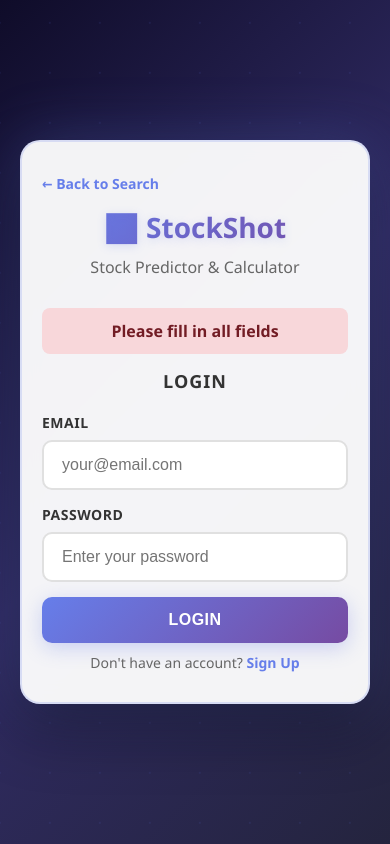
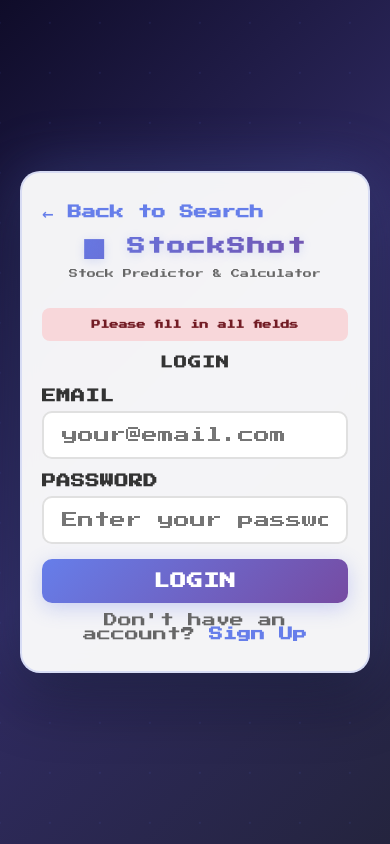
Before and after one commit to themiskouts/StockShot, a website: page login.html in a window 390 px wide. Both pictures are taken after a click on the button "LOGIN". Drawn offline with Linux system fonts and the light colour scheme.

Commit message:
Add Press Start 2P pixelated font for retro style

```diff
--- a/style.css
+++ b/style.css
@@ -1,3 +1,5 @@
+@import url('https://fonts.googleapis.com/css2?family=Press+Start+2P&display=swap');
+
 * {
   margin: 0;
   padding: 0;
@@ -5,7 +7,7 @@
 }
 
 body {
-  font-family: 'Segoe UI', Tahoma, Geneva, Verdana, sans-serif;
+  font-family: 'Press Start 2P', cursive;
   background: linear-gradient(135deg, #0f0c29 0%, #302b63 50%, #24243e 100%);
   min-height: 100vh;
   display: flex;
@@ -27,17 +29,18 @@ body {
     border-radius: 8px;
     text-decoration: none;
     font-weight: 600;
-    font-size: 14px;
+    font-size: 12px;
     border: 1px solid #dcdfe6;
     transition: all 0.2s ease;
     margin-bottom: 20px;
     cursor: pointer;
+    font-family: 'Press Start 2P', cursive;
 }
 
 .btn-back:hover {
     background-color: #e4e7ed;
     color: #1a1a1a;
-    transform: translateX(-3px); /* Subtle shift left effect */
+    transform: translateX(-3px);
 }
 
 /* Animated background elements */
@@ -77,20 +80,23 @@ h1 {
   color: #667eea;
   margin-bottom: 10px;
   text-align: center;
-  font-size: 36px;
+  font-size: 24px;
   text-shadow: 0 2px 10px rgba(102, 126, 234, 0.2);
   background: linear-gradient(135deg, #667eea 0%, #764ba2 100%);
   -webkit-background-clip: text;
   -webkit-text-fill-color: transparent;
   background-clip: text;
+  font-family: 'Press Start 2P', cursive;
+  letter-spacing: 2px;
 }
 
 .subtitle {
   color: #666;
   text-align: center;
   margin-bottom: 30px;
-  font-size: 16px;
+  font-size: 11px;
   font-weight: 500;
+  font-family: 'Press Start 2P', cursive;
 }
 
 .search-box {
@@ -104,9 +110,10 @@ input {
   padding: 14px 18px;
   border: 2px solid #e0e0e0;
   border-radius: 12px;
-  font-size: 16px;
+  font-size: 12px;
   transition: all 0.3s ease;
   background: #f9f9f9;
+  font-family: 'Press Start 2P', cursive;
 }
 
 input:focus {
@@ -124,12 +131,13 @@ button {
   border: none;
   border-radius: 12px;
   cursor: pointer;
-  font-size: 16px;
+  font-size: 11px;
   font-weight: bold;
   transition: all 0.3s ease;
   box-shadow: 0 5px 20px rgba(102, 126, 234, 0.3);
   text-transform: uppercase;
   letter-spacing: 0.5px;
+  font-family: 'Press Start 2P', cursive;
 }
 
 button:hover {
@@ -167,28 +175,31 @@ button:active {
 }
 
 .stock-symbol {
-  font-size: 28px;
+  font-size: 20px;
   font-weight: bold;
   color: #667eea;
   margin-bottom: 12px;
   text-transform: uppercase;
   letter-spacing: 2px;
+  font-family: 'Press Start 2P', cursive;
 }
 
 .stock-price {
-  font-size: 42px;
+  font-size: 24px;
   background: linear-gradient(135deg, #667eea 0%, #764ba2 100%);
   -webkit-background-clip: text;
   -webkit-text-fill-color: transparent;
   background-clip: text;
   margin-bottom: 15px;
   font-weight: bold;
+  font-family: 'Press Start 2P', cursive;
 }
 
 .stock-change {
-  font-size: 16px;
+  font-size: 11px;
   margin-bottom: 8px;
   color: #555;
+  font-family: 'Press Start 2P', cursive;
 }
 
 .change-positive {
@@ -223,6 +234,8 @@ button:active {
   border: 2px solid #e0e0e0;
   border-radius: 10px;
   background: white;
+  font-family: 'Press Start 2P', cursive;
+  font-size: 11px;
 }
 
 .calc-input input:focus {
@@ -248,18 +261,20 @@ button:active {
 
 .result-label {
   color: #999;
-  font-size: 13px;
+  font-size: 9px;
   margin-bottom: 8px;
   text-transform: uppercase;
   letter-spacing: 0.5px;
   font-weight: 600;
+  font-family: 'Press Start 2P', cursive;
 }
 
 .result-value {
-  font-size: 32px;
+  font-size: 18px;
   color: #667eea;
   font-weight: bold;
   margin-bottom: 15px;
+  font-family: 'Press Start 2P', cursive;
 }
 
 .nav-buttons {
@@ -273,11 +288,12 @@ button:active {
   flex: 1;
   min-width: 120px;
   padding: 12px;
-  font-size: 14px;
+  font-size: 9px;
   background: #e0e0e0;
   color: #333;
   box-shadow: none;
   text-transform: capitalize;
+  font-family: 'Press Start 2P', cursive;
 }
 
 .nav-buttons button.active {
@@ -293,9 +309,119 @@ button:active {
 h3 {
   color: #333;
   margin-bottom: 15px;
-  font-size: 18px;
+  font-size: 13px;
   text-transform: uppercase;
   letter-spacing: 1px;
+  font-family: 'Press Start 2P', cursive;
+}
+
+/* Auth Form Styling */
+.auth-container {
+    max-width: 400px;
+}
+
+.auth-form {
+    display: flex;
+    flex-direction: column;
+    gap: 15px;
+}
+
+.form-group {
+    display: flex;
+    flex-direction: column;
+}
+
+.form-group label {
+    color: #333;
+    margin-bottom: 8px;
+    font-weight: 600;
+    font-size: 9px;
+    text-transform: uppercase;
+    letter-spacing: 0.5px;
+    font-family: 'Press Start 2P', cursive;
+}
+
+.form-group input {
+    padding: 14px 18px;
+    border: 2px solid #e0e0e0;
+    border-radius: 10px;
+    font-size: 11px;
+    transition: all 0.3s ease;
+    background: white;
+    font-family: 'Press Start 2P', cursive;
+}
+
+.form-group input:focus {
+    outline: none;
+    border-color: #667eea;
+    box-shadow: 0 0 20px rgba(102, 126, 234, 0.2);
+}
+
+.auth-button {
+    padding: 14px;
+    background: linear-gradient(135deg, #667eea 0%, #764ba2 100%);
+    color: white;
+    border: none;
+    border-radius: 10px;
+    cursor: pointer;
+    font-size: 11px;
+    font-weight: bold;
+    transition: all 0.3s ease;
+    text-transform: uppercase;
+    letter-spacing: 0.5px;
+    font-family: 'Press Start 2P', cursive;
+}
+
+.auth-button:hover {
+    transform: translateY(-3px);
+    box-shadow: 0 10px 30px rgba(102, 126, 234, 0.5);
+}
+
+.toggle-text {
+    text-align: center;
+    color: #666;
+    font-size: 9px;
+    margin-top: 10px;
+    font-family: 'Press Start 2P', cursive;
+}
+
+.toggle-text a {
+    color: #667eea;
+    cursor: pointer;
+    font-weight: bold;
+    text-decoration: none;
+    font-family: 'Press Start 2P', cursive;
+}
+
+.toggle-text a:hover {
+    text-decoration: underline;
+}
+
+.message {
+    padding: 12px;
+    border-radius: 8px;
+    text-align: center;
+    margin-bottom: 15px;
+    display: none;
+    font-weight: 600;
+    font-size: 9px;
+    font-family: 'Press Start 2P', cursive;
+}
+
+.message.success {
+    background: #d4edda;
+    color: #155724;
+    display: block;
+}
+
+.message.error {
+    background: #f8d7da;
+    color: #721c24;
+    display: block;
+}
+
+#signup-form {
+    display: none;
 }
 
 /* Responsive */
@@ -305,11 +431,11 @@ h3 {
   }
 
   h1 {
-    font-size: 28px;
+    font-size: 18px;
   }
 
   .stock-price {
-    font-size: 32px;
+    font-size: 20px;
   }
 
   .calc-input {
@@ -319,5 +445,14 @@ h3 {
   .calc-input input,
   .calc-input button {
     width: 100%;
+    font-size: 11px;
+  }
+
+  input, button {
+    font-size: 11px;
+  }
+
+  .subtitle, .result-label, .toggle-text {
+    font-size: 9px;
   }
 }
```
